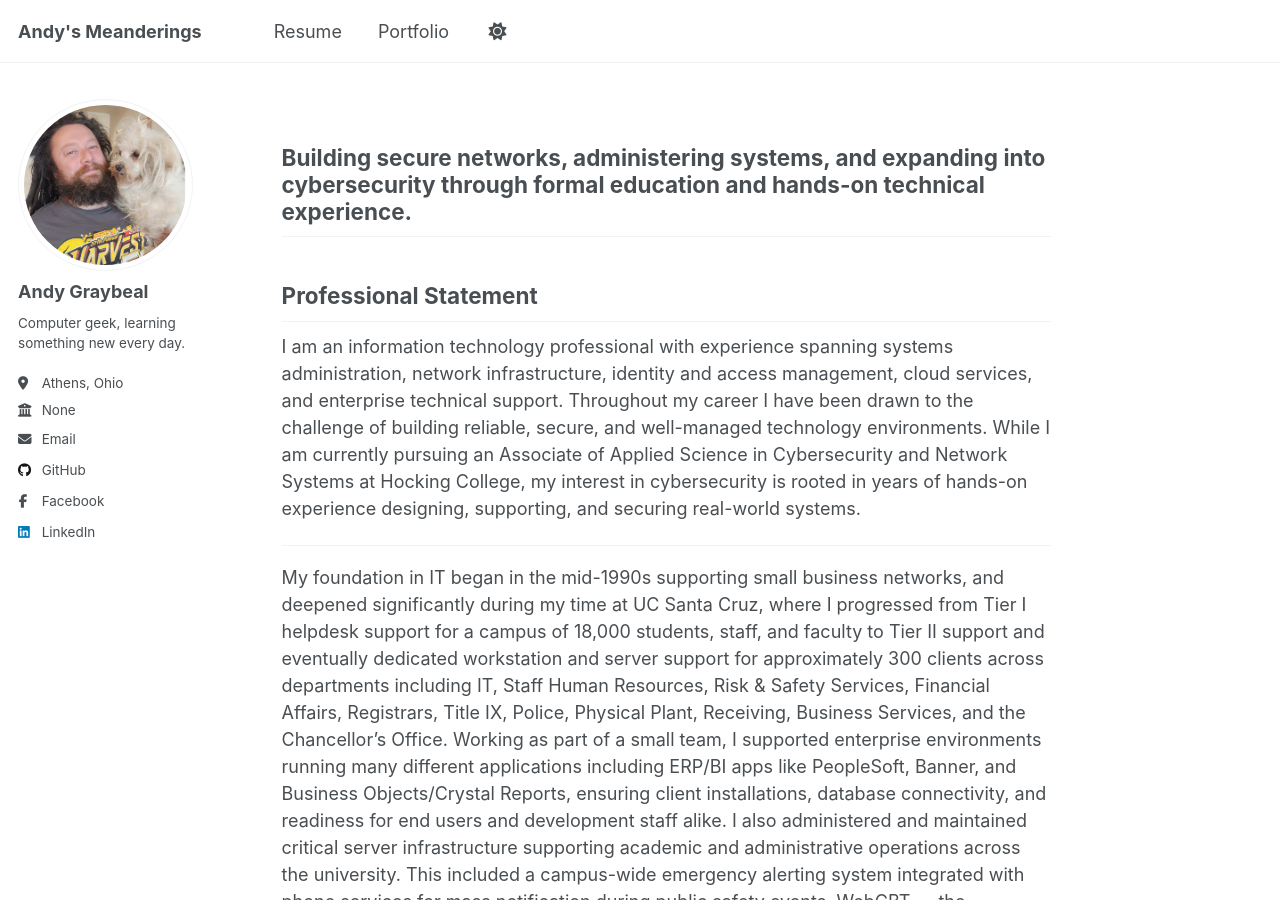
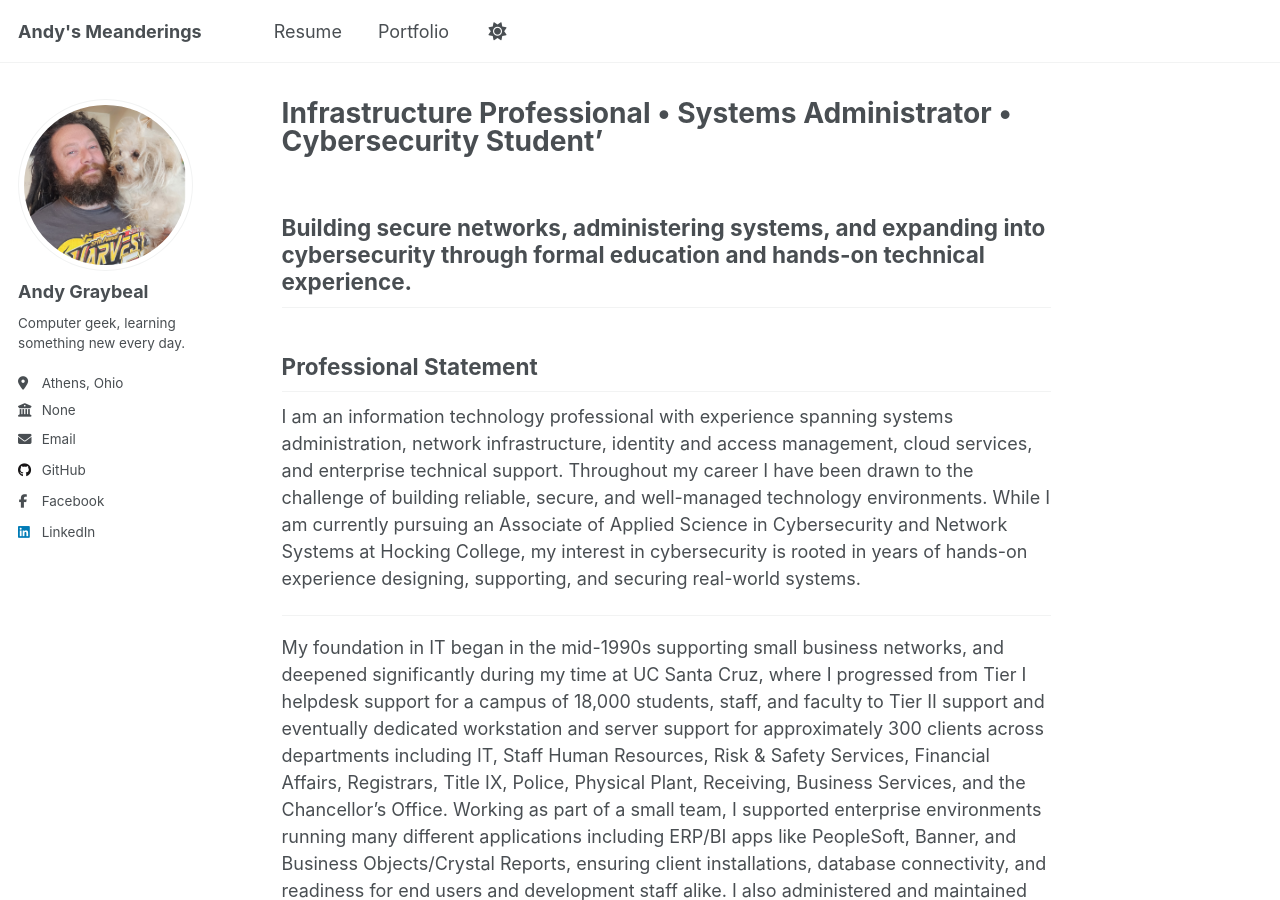
Before and after one commit to andy-graybeal/andy-graybeal.github.io, a Jekyll site: the page built from _pages/about.md, in a window 1280 px wide and 900 px high. Built offline with Jekyll 4.4.1, drawn with Linux system fonts in a browser that asks for light colours; a script that is not in the unit is left out.

Commit message:
Update title formatting in about.md

```diff
--- a/_pages/about.md
+++ b/_pages/about.md
@@ -1,6 +1,6 @@
 ---
 permalink: /
-title: "'Infrastructure Professional \| Systems Administrator \| Cybersecurity Student'"
+title: "Infrastructure Professional • Systems Administrator • Cybersecurity Student'"
 author_profile: true
 redirect_from:
   - /about/
```
